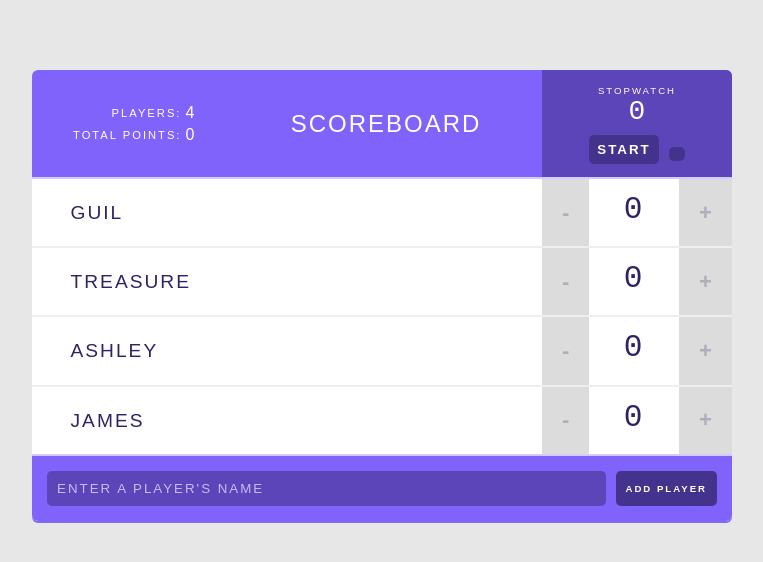
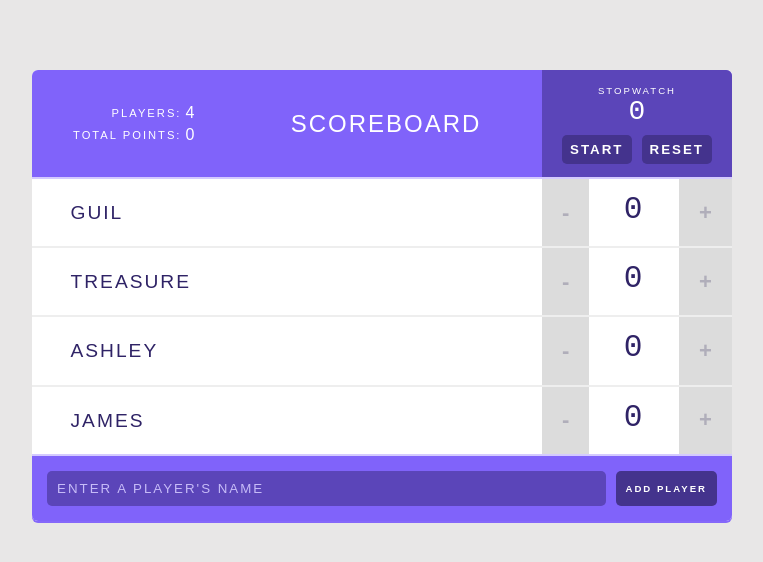
Before and after one commit to Ben-893/React-Scoreboard, a React (Create React App) app: page / in a window 1280 px wide. Shown: the top 562 px of the page, without its empty margins (258-1021 px from the left). Built offline with nearby package versions, Linux system fonts and the light colour scheme.

Commit message:
Add files via upload

```diff
--- a/src/Stopwatch.js
+++ b/src/Stopwatch.js
@@ -10,6 +10,10 @@ class Stopwatch extends Component {
 
   componentDidMount() {
     this.intervalID = setInterval( () => this.tick(), 100);
+  }
+
+  componentWillUnmount() {
+    clearInterval(this.intervalID);
   }
 
   tick = () => {
@@ -32,17 +36,21 @@ class Stopwatch extends Component {
     }
   }
 
+  handleReset = () => {
+    this.setState({ elapsedTime: 0 });
+  }
+
   render() {
+    const seconds = Math.floor(this.state.elapsedTime / 1000)
+
     return(
       <div className="stopwatch">
-      <h2>Stopwatch</h2>
-      <span className="stopwatch-time">0</span>
-      <button onClick={this.handleStopwatch}>
-        {this.state.isRunning ? 'Stop' : 'Start'}
-      </button>
-      <button >
-        {}
-      </button>
+        <h2>Stopwatch</h2>
+        <span className="stopwatch-time">{ seconds }</span>
+        <button onClick={this.handleStopwatch}>
+          {this.state.isRunning ? 'Stop' : 'Start'}
+        </button>
+        <button onClick={this.handleReset}>Reset</button>
       </div>
     );
   }
```
